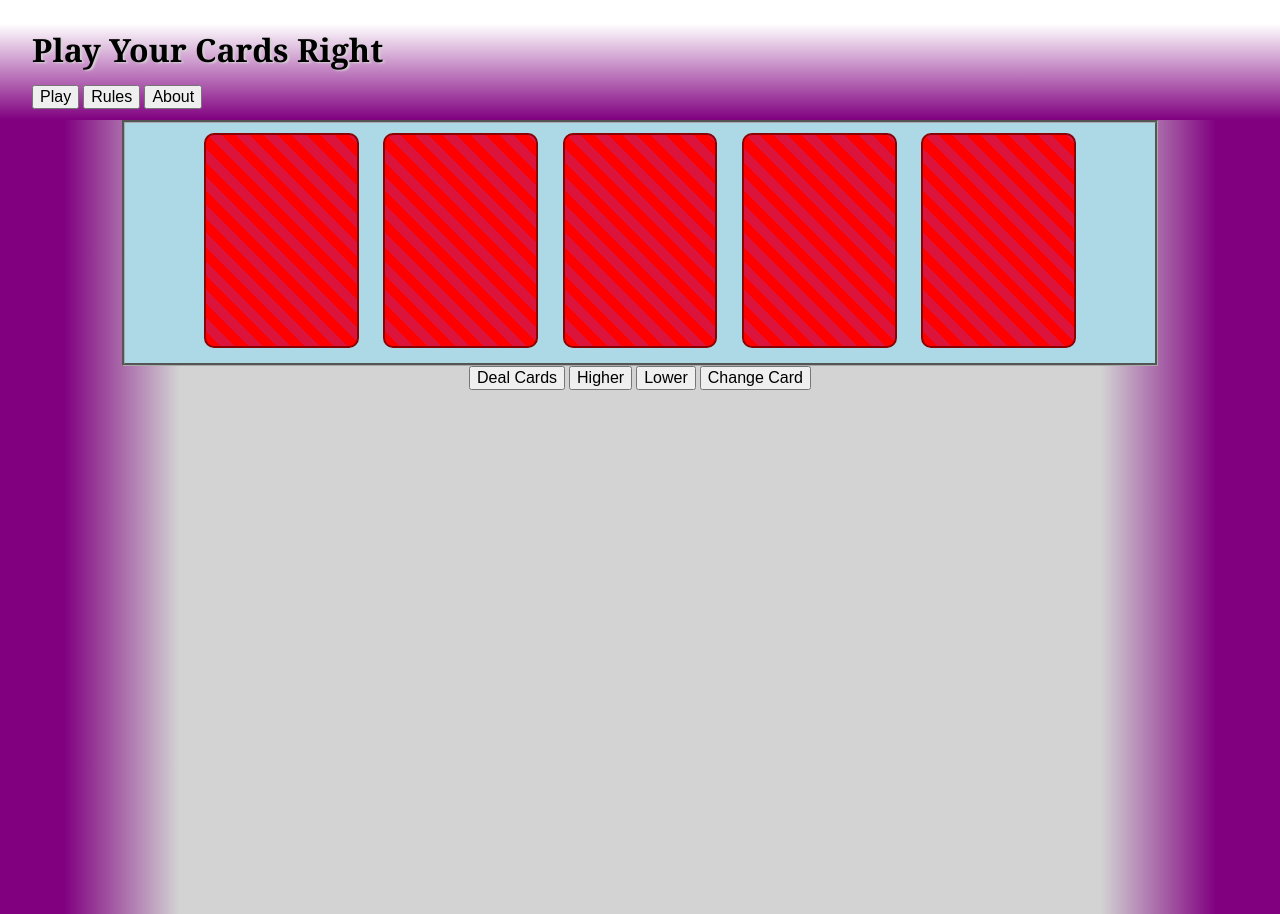
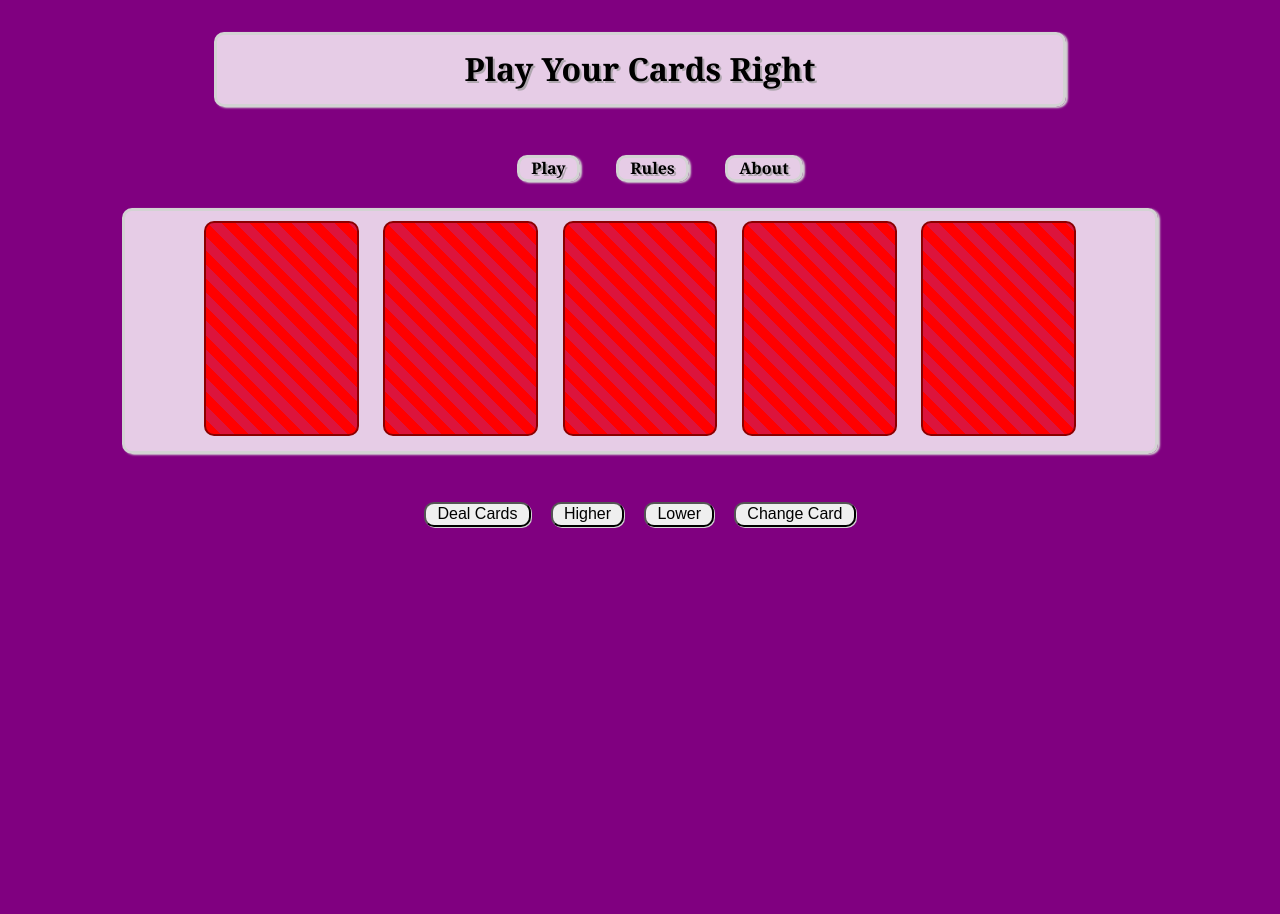
Before and after one commit to callum-anderson/Play_Your_Cards_Right, a website: page PlayYourCardsRight.html in a window 1280 px wide. Shown: the top 914 px of the page. Drawn offline with Linux system fonts and the light colour scheme.

Commit message:
page layout/CSS changes

```diff
--- a/PlayYourCardsRight.css
+++ b/PlayYourCardsRight.css
@@ -3,33 +3,65 @@
 }
 #header {
   padding: 2em;
-  height: 15vh;
-  min-height: 40px;
-  background-image: linear-gradient(0deg, transparent 0%, white 80%);
+  height: 20vh;
+  min-height: 100px;
   font-family: "Segoe Script", "Script", "Georgia", serif;
 }
 #header > h1 {
-  margin: 0;
+  text-align: center;
+  margin: 0 auto;
+  width: 70%;
+  padding: 0.5em;
+  background-color: rgba(255,255,255,0.8);
   font-size: 2em;
   font-weight: bold;
-  text-shadow: 2px 1px 2px lightgray;
+  border: 3px solid lightgray;
+  border-radius: 10px;
+  text-shadow: 2px 2px rgba(150,150,150,0.7);
+  box-shadow: 2px 1px 2px lightgray;
 }
 #menu {
-  margin: 1em auto;
+  margin: 3em auto;
+  width: 80%;
+}
+#menu ul {
+  text-align: center;
+  margin: auto;
+  width: 80%;
+}
+#menu li {
+  margin: 0 1em;
+  padding: 0.1em 0.7em;
+  text-align: center;
+  display: inline-block;
+  list-style-type: none;
+  background-color: rgba(255,255,255,0.8);
+  font-weight: bold;
+  border: 3px solid lightgray;
+  border-radius: 10px;
+  text-shadow: 2px 2px rgba(150,150,150,0.7);
+  box-shadow: 2px 1px 2px lightgray;
 }
 #container {
   width: 90%;
   margin: auto;
-  background-image: linear-gradient(90deg, purple 0%, lightgrey 10%, lightgrey 90%, purple 100%);
-  min-height: 800px;
+  min-height: 600px;
   text-align: center;
 }
 #cardRack {
-  border: 3px groove darkgrey;
-  background-color: lightblue;
+  border: 3px solid lightgray;
+  border-radius: 10px;
+  background-color: rgba(255,255,255,0.8);
+  box-shadow: 2px 1px 2px lightgray;
   min-height: 100px;
   width: 90%;
-  margin: auto;
+  margin: 3em auto;
+}
+#buttonControls button {
+  border-radius: 10px;
+  margin: 0 0.5em;
+  padding: 0.1em 0.7em;
+  box-shadow: 1px 1px lightgray;
 }
 .higher-lower-pressed {
   color: red;
--- a/PlayYourCardsRight.html
+++ b/PlayYourCardsRight.html
@@ -4,6 +4,7 @@
     <meta charset="utf-8">
   <title>Play Your Cards Right - The Game!</title>
   <link href="normalize.css" type="text/css" rel="stylesheet">
+  <link href="backgroundstars.css" type="text/css" rel="stylesheet">
   <link href="PlayYourCardsRight.css" type="text/css" rel="stylesheet">
   <link href="card.css" type="text/css" rel="stylesheet">
   <script src="PlayYourCardsRight.js"></script>
@@ -15,9 +16,11 @@
     <div id="header">
       <h1>Play Your Cards Right</h1>
       <div id="menu">
-        <button id="play-button">Play</button>
-        <button>Rules</button>
-        <button>About</button>
+        <ul>
+          <li>Play</li>
+          <li>Rules</li>
+          <li>About</li>
+        </ul>
       </div>
     </div>
   </header>
--- a/PlayYourCardsRight.js
+++ b/PlayYourCardsRight.js
@@ -1,4 +1,8 @@
 document.addEventListener('DOMContentLoaded', ()=>{
+  for (let i = 0; i < 100; i++) {
+    const star = '<div class="star" style="animation: twinkle '+((Math.random()*5) + 5)+'s linear '+((Math.random()*5) + 5)+'s infinite; top: '+Math.random()*document.body.clientHeight*1.5+'px; left: '+Math.random()*document.body.clientWidth+'px;"></div>';
+    document.querySelector('body').innerHTML += star;
+  }
 
 const card1Slot = document.querySelector('#card1');
 const card2Slot = document.querySelector('#card2');
--- /dev/null
+++ b/backgroundstars.css
@@ -0,0 +1,37 @@
+* {
+  z-index: 1;
+}
+
+body {
+  position: relative;
+}
+
+.star {
+  position: absolute;
+  width: 5px;
+  height: 5px;
+  background: rgba(255,255,255,0.0);
+  border-radius: 10px;
+  z-index: 0;
+}
+
+@keyframes twinkle {
+  0% {
+    transform: scale(1, 1);
+    background: rgba(255,255,255,0.0);
+    animation-timing-function: ease-in;
+  }
+  60% {
+    transform: scale(0.8, 0.8);
+    background: rgba(255,255,255,1);
+    animation-timing-function: ease-out;
+  }
+  80% {
+    background: rgba(255,255,255,0);
+    transform: scale(1, 1);
+  }
+  100% {
+    background: rgba(255,255,255,0);
+    transform: scale(1, 1);
+  }
+}
--- a/quizquestions.js
+++ b/quizquestions.js
@@ -24,38 +24,7 @@
   answer: 1}
 ];
 
-function loadQuestion() {
-  const randNumber = (Math.floor(Math.random()*quizquestions.length));
-  const questionToReturn = quizquestions.splice(randNumber, 1);
-  return questionToReturn;
-}
 
-function addQuestionToPage(loadedQuestion) {
-  const gameOutput = document.querySelector('#game-output');
-  const quest = document.createElement('p');
-  quest.textContent = loadedQuestion[0].question;
-  const questions = document.createElement('ul');
-  for (option in loadedQuestion[0].answers) {
-    const listItem = document.createElement('li');
-    listItem.textContent = loadedQuestion[0].answers[option];
-    listItem.onclick = function(e) {
-      e.target.parentNode.children[loadedQuestion[0].answer].classList.add('highlight-correct-answer');
-      if (e.target.textContent === loadedQuestion[0].answers[loadedQuestion[0].answer]) {
-        gameOutput.innerHTML = "Correct!";
-        changeCard();
-      } else {
-        gameOutput.innerHTML = "Incorrect!";
-      }
-      for (item of e.target.parentNode.children) {
-        item.onclick = null;
-      }
-    };
-    questions.appendChild(listItem);
-  }
-  const questionSection = document.querySelector('#question-output');
-  questionSection.appendChild(quest);
-  questionSection.appendChild(questions);
-}
 
 
 
```
